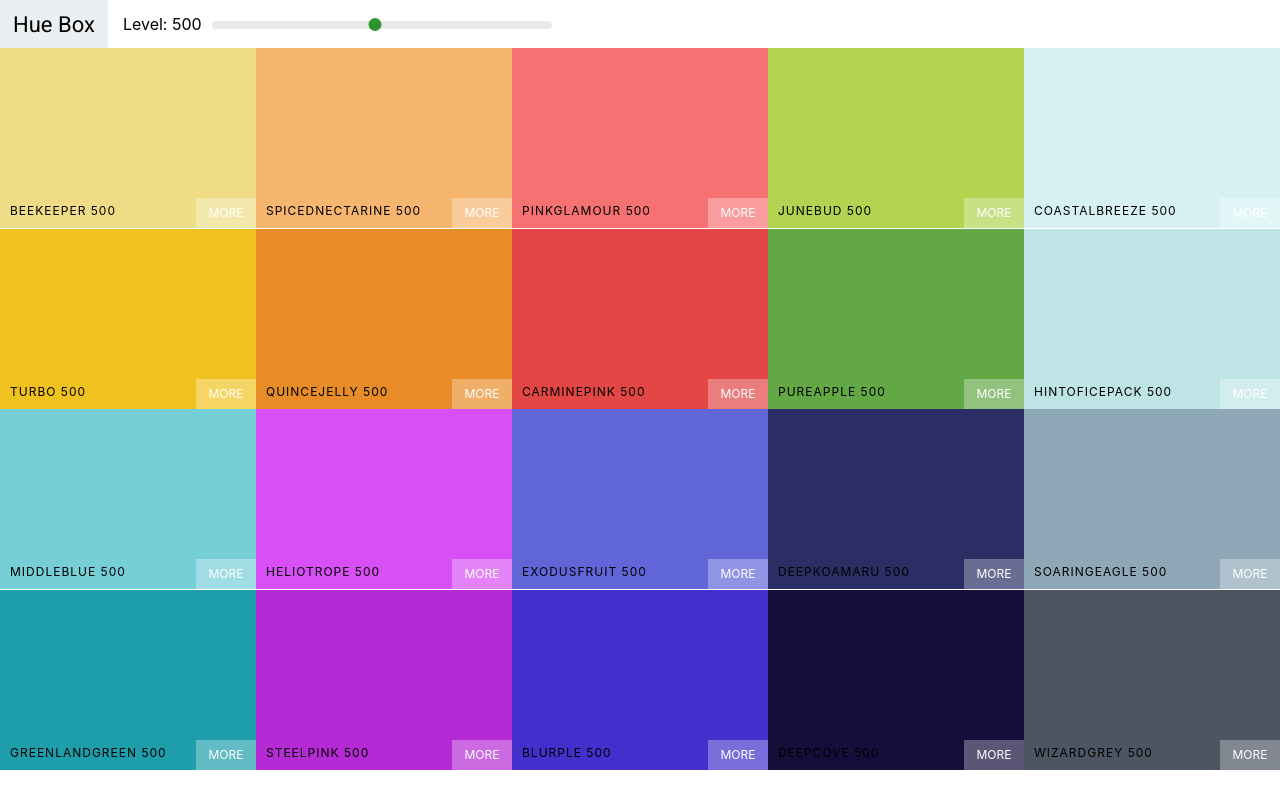
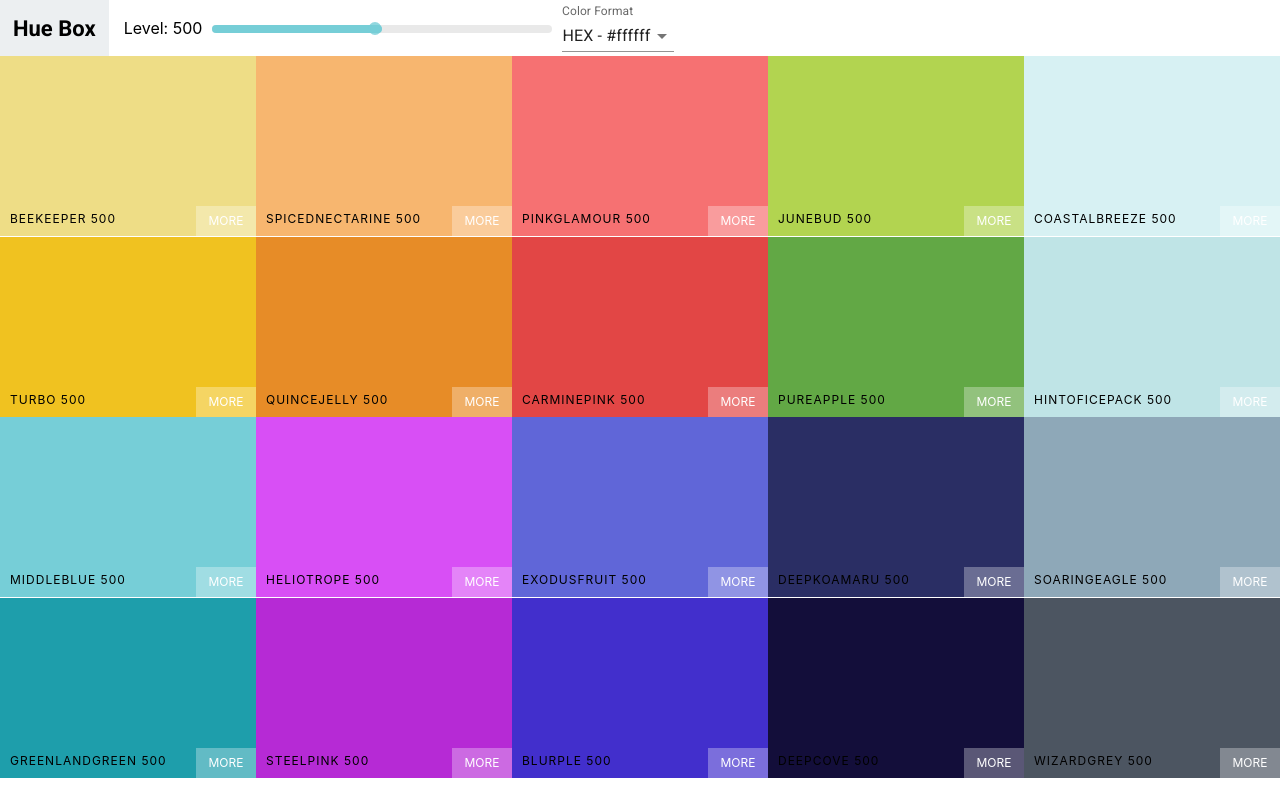
Before and after one commit to Rowee13/hue-box-project, a React (Create React App) app: page / in a window 1280 px wide. Built offline with nearby package versions, Linux system fonts and the light colour scheme.

Commit message:
Added color format select using material UI

```diff
--- a/package.json
+++ b/package.json
@@ -3,6 +3,9 @@
   "version": "0.1.0",
   "private": true,
   "dependencies": {
+    "@emotion/react": "^11.10.5",
+    "@emotion/styled": "^11.10.5",
+    "@mui/material": "^5.10.12",
     "@testing-library/jest-dom": "^5.16.5",
     "@testing-library/react": "^13.4.0",
     "@testing-library/user-event": "^13.5.0",
--- a/src/components/ColorBox.css
+++ b/src/components/ColorBox.css
@@ -115,5 +115,5 @@
 .copy-msg p {
 	font-size: 2rem;
 	font-weight: 100;
-	text-transform: uppercase;
+	/* text-transform: uppercase; */
 }
--- a/src/components/Navbar.css
+++ b/src/components/Navbar.css
@@ -2,7 +2,7 @@
 	display: flex;
 	align-items: center;
 	justify-content: flex-start;
-	height: 6vh;
+	height: 7vh;
 }
 
 .logo {
@@ -11,6 +11,7 @@
 	font-size: 22px;
 	background-color: #eceff1;
 	font-family: Roboto;
+	font-weight: 700;
 	height: 100%;
 	display: flex;
 	align-items: center;
@@ -28,7 +29,8 @@
 }
 
 .rc-slider-track {
-	background-color: transparent;
+	background-color: #76ced7;
+	height: 8px;
 }
 
 .rc-slider-rail {
@@ -39,9 +41,9 @@
 .rc-slider-handle:active,
 .rc-slider-handle:focus,
 .rc-slider-handle:hover {
-	background-color: green;
+	background-color: #76ced7;
 	outline: none;
-	border: 2px solid green;
+	border: 2px solid #76ced7;
 	box-shadow: none;
 	width: 13px;
 	height: 13px;
--- a/src/components/Navbar.js
+++ b/src/components/Navbar.js
@@ -1,12 +1,28 @@
 import { Component } from "react";
 import Slider from "rc-slider";
 import "rc-slider/assets/index.css";
+import Select from "@mui/material/Select";
+import MenuItem from "@mui/material/MenuItem";
+import FormControl from "@mui/material/FormControl";
+import InputLabel from "@mui/material/InputLabel";
 
 import "./Navbar.css";
 
 class Navbar extends Component {
+	constructor(props) {
+		super(props);
+		this.state = { format: "hex" };
+		this.handleChange = this.handleChange.bind(this);
+	}
+
+	handleChange(e) {
+		this.setState({ format: e.target.value });
+		this.props.handleChange(e.target.value);
+	}
+
 	render() {
 		const { level, changeLevel } = this.props;
+		const { format } = this.state;
 
 		return (
 			<header className="Navbar">
@@ -25,6 +41,22 @@ class Navbar extends Component {
 						/>
 					</div>
 				</div>
+				<div className="select-container">
+					<FormControl variant="standard">
+						<InputLabel id="demo-simple-select-standard-label">
+							Color Format
+						</InputLabel>
+						<Select value={format} onChange={this.handleChange}>
+							<MenuItem value="hex">HEX - #ffffff</MenuItem>
+							<MenuItem value="rgb">
+								RGB - rgb(255, 255, 255)
+							</MenuItem>
+							<MenuItem value="rgba">
+								RGBA - rgb(255, 255, 255, 1.0)
+							</MenuItem>
+						</Select>
+					</FormControl>
+				</div>
 			</header>
 		);
 	}
--- a/src/components/Palette.js
+++ b/src/components/Palette.js
@@ -7,8 +7,9 @@ import "./Palette.css";
 class Palette extends Component {
 	constructor(props) {
 		super(props);
-		this.state = { level: 500 };
+		this.state = { level: 500, format: "hex" };
 		this.changeLevel = this.changeLevel.bind(this);
+		this.changeColorFormat = this.changeColorFormat.bind(this);
 	}
 
 	changeLevel(level) {
@@ -16,17 +17,25 @@ class Palette extends Component {
 		console.log(level);
 	}
 
+	changeColorFormat(val) {
+		this.setState({ format: val });
+	}
+
 	render() {
 		const { colors } = this.props.palette;
-		const { level } = this.state;
+		const { level, format } = this.state;
 
 		const colorBoxes = colors[level].map((color) => (
-			<ColorBox background={color.hex} name={color.name} />
+			<ColorBox background={color[format]} name={color.name} />
 		));
 
 		return (
 			<div className="Palette">
-				<Navbar level={level} changeLevel={this.changeLevel} />
+				<Navbar
+					level={level}
+					changeLevel={this.changeLevel}
+					handleChange={this.changeColorFormat}
+				/>
 				{/* NavBar goes here */}
 				<div className="Palette-colors">{colorBoxes}</div>
 			</div>
```
Also changed, not shown: 1 other file (tests, documents, lock files or other folders).
